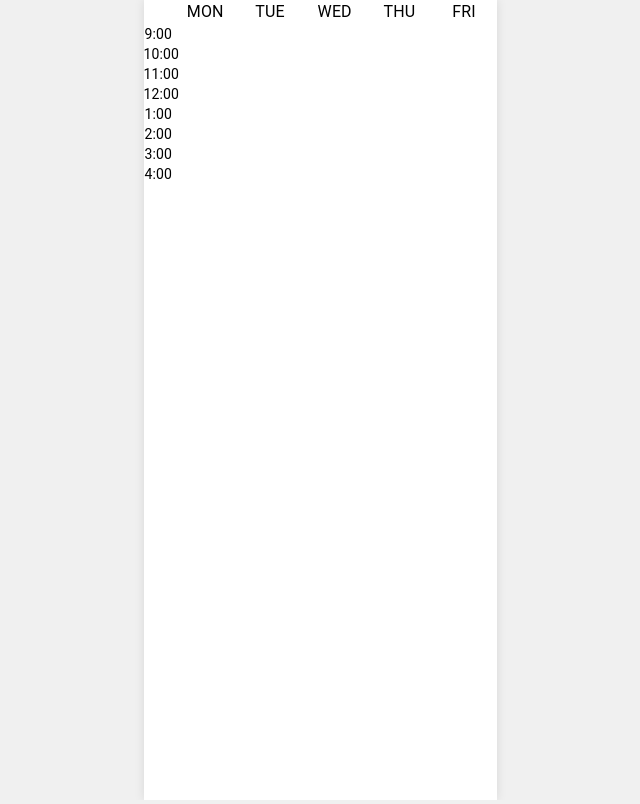
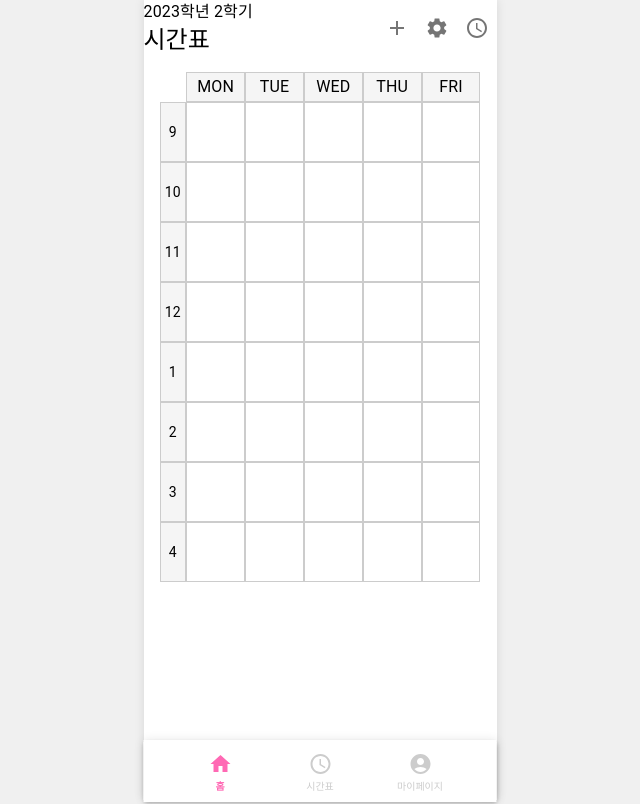
Before and after one commit to ais-internship-cnu/I-school-FE, a Next.js app: page /timetable-page in a window 1280 px wide. Shown: the whole page, without its empty margins (320-960 px from the left). Built offline with nearby package versions, Linux system fonts and the light colour scheme; no server answers; what axios-mock-adapter would draw is missing.

Commit message:
fix: 타임테이블 셀 간격 UI 수정

```diff
--- a/src/app/timetable-page/page.tsx
+++ b/src/app/timetable-page/page.tsx
@@ -1,11 +1,15 @@
 "use client"
 
 import Page from 'app/page'
-import Timetable from 'components/page/Timetable'
+import NavBar from 'components/page/Home/navigator'
+import TimeTable from 'components/page/TimeTable'
+import Header from 'components/page/TimeTable/Header'
 
 const TimetablePage = () => (
   <Page title="TimetablePage">
-    <Timetable/>
+    <Header />
+    <TimeTable/>
+    <NavBar/>
   </Page>
 )
 
--- a/src/components/page/Timetable/TimetableCard/index.tsx
+++ b/src/components/page/Timetable/TimetableCard/index.tsx
@@ -1,7 +1,7 @@
 // Timetable/TimetableCard/index.tsx
-import React from 'react';
-import { Card, CardContent, Typography } from '@mui/material';
-import { Course } from 'types/timetable';
+import React from 'react'
+import { Card, CardContent, Typography } from '@mui/material'
+import { Course } from 'types/timetable'
 
 interface TimetableProps {
   course: Course;
@@ -18,16 +18,16 @@ const TimetableCard = ({ course, backgroundColor }: TimetableProps) => {
         boxShadow: 'none', // 그림자 없애기 (선택 사항)
       }}
     >
-      <CardContent>
-        <Typography variant="body2" align="center">
+      <CardContent sx={{ padding: 0 }}>
+        <Typography className='course-name'>
           {course.courseName}
         </Typography>
-        <Typography variant="body2" align="center">
+        <Typography className='course-room'>
           {course.courseRoom}
         </Typography>
       </CardContent>
     </Card>
-  );
-};
+  )
+}
 
-export default TimetableCard;
+export default TimetableCard
--- a/src/components/page/Timetable/index.tsx
+++ b/src/components/page/Timetable/index.tsx
@@ -11,7 +11,7 @@ const colors = [
   '#92ebff', '#b0c6ff', '#e1afff', '#ffb8ef'
 ];
 
-const Example = () => {
+const TimeTable = () => {
   const { onCreateTimetableList, timetableList } = useTimetable();
 
   useEffect(() => {
@@ -47,11 +47,11 @@ const Example = () => {
         <Grid container key={i}>
           <Grid item xs={1} className="timetable-time">
             <Typography variant="body2" align="center">
-              {i > 12 ? i - 12 : i}:00
+              {i > 12 ? i - 12 : i}
             </Typography>
           </Grid>
           {days.map((day) => (
-            <Grid item xs={2.2} key={day} className="timetable-cell">
+            <Grid item xs={2.2} key={day} className="timetable-cell" >
               {timetableList.map((course) => {
                 const courseDayMap = {
                   Monday: 'MON',
@@ -61,50 +61,30 @@ const Example = () => {
                   Friday: 'FRI',
                 };
 
+                const courseStartTime = parseInt(course.courseStartTime.split(':')[0]) * 60 + parseInt(course.courseStartTime.split(':')[1]);
+                const courseEndTime = parseInt(course.courseEndTime.split(':')[0]) * 60 + parseInt(course.courseEndTime.split(':')[1]);
+                const courseDuration = courseEndTime - courseStartTime;
                 const courseStartHour = parseInt(course.courseStartTime.split(':')[0]);
-                const courseEndHour = parseInt(course.courseEndTime.split(':')[0]);
 
-                if (courseDayMap[course.courseDay] === day) {
+                if (courseDayMap[course.courseDay] === day && courseStartHour === i) {
+                  const heightPercentage = (courseDuration / 60) * 100;
                   const backgroundColor = colorMap[course.courseCode] || '#e0e0e0';
-
-                  // 강의명이 중앙에 위치하도록 스타일 조정
-                  if (courseStartHour === i) {
                   return (
                     <div
                       key={course.courseId}
                       className="timetable-card-wrapper"
                       style={{
-                          gridRow: `span ${courseEndHour - courseStartHour}`,
+                        height: `${heightPercentage}%`, // Adjust the height based on the course duration
                         backgroundColor: backgroundColor,
                         display: 'flex',
                         alignItems: 'center',
                         justifyContent: 'center',
-                          height: '100%', // 셀 높이를 100%로 설정
+                        width: '100%'
                       }}
                     >
                       <TimetableCard course={course} backgroundColor={backgroundColor} />
                     </div>
                   );
-                  } else if (courseStartHour < i && i < courseEndHour) {
-                    return (
-                      <div
-                        key={`${course.courseId}-${i}`}
-                        className="timetable-card-wrapper"
-                        style={{
-                          gridRow: `span 1`,
-                          backgroundColor: backgroundColor,
-                          display: 'flex',
-                          alignItems: 'center',
-                          justifyContent: 'center',
-                          height: '100%',
-                        }}
-                      >
-                        <Typography variant="body2" align="center">
-                          {course.courseName}
-                        </Typography>
-                      </div>
-                    );
-                  }
                 }
                 return null;
               })}
@@ -129,4 +109,4 @@ const Example = () => {
   );
 };
 
-export default Example;
+export default TimeTable;
--- a/src/styles/timetable.css
+++ b/src/styles/timetable.css
@@ -1,6 +1,11 @@
+.title-box{
+    margin-left: 16px;
+    margin-right: 16px;
+    margin-top: 16px;
+}
+
 .title{
-    text-align: left;
-    margin-left: 16px;
+    font-weight: bold;
 }
 
 .timetable-container {
@@ -10,7 +15,7 @@
   .timetable-header {
     background-color: #f5f5f5;
     border: 1px solid #ccc;
-    height: 50px;
+    height: 30px;
     display: flex;
     align-items: center;
     justify-content: center;
@@ -19,7 +24,7 @@
   .timetable-time {
     background-color: #f5f5f5;
     border: 1px solid #ccc;
-    height: 100px;
+    height: 60px;
     display: flex;
     align-items: center;
     justify-content: center;
@@ -27,7 +32,7 @@
 
   .timetable-cell {
     border: 1px solid #ccc;
-    height: 100px;
+    height: 60px;
     position: relative;
     display: grid;
   }
@@ -35,15 +40,24 @@
   .timetable-card-wrapper {
     display: grid;
     grid-template-rows: repeat(auto-fill, 100px);
+    height: 100%;
   }
 
   .timetable-card {
     width: 100%;
     height: 100%;
     display: flex;
-    align-items: center;
-    justify-content: center;
+    /* align-items: center; */
+    /* justify-content: center; */
     position: relative;
     z-index: 1;
     border-radius: 0;
   }
+
+.course-name{
+    font-size: 12px
+}
+
+.course-room{
+    font-size: 12px;
+}
```
Also changed, not shown: src/mocks/timetableMock/index.ts (+4 -4 lines). Lines whose indentation alone changed are shown as unchanged.
